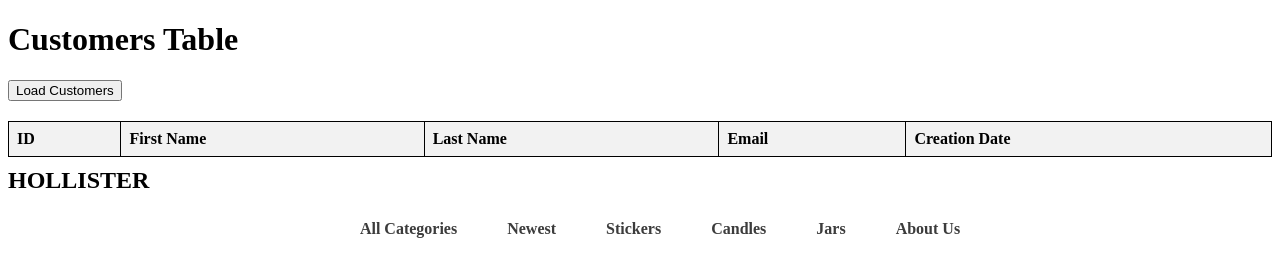
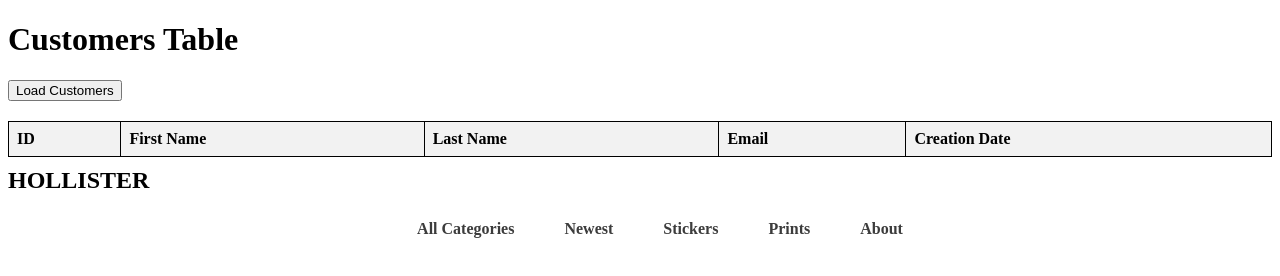
Before and after one commit to evelynhyx/Hollister, a website: page public/index.html in a window 1280 px wide. Drawn offline with Linux system fonts and the light colour scheme.

Commit message:
Updated navbar

```diff
--- a/public/index.html
+++ b/public/index.html
@@ -33,56 +33,23 @@
                 <div class="dropdown">
                   <ul class="dropdown-menu">
                     <li><a href="#">Stickers</a></li>
-                    <li><a href="#">Candles</a></li>
-                    <li><a href="#">Jars</a></li>
-                    <li><a href="#">Accessories</a></li>
+                    <li><a href="#">Prints</a></li>
+                    <li><a href="#">Cards</a></li>
                     <li><a href="#">Sets</a></li>
-                    <li><a href="#">Knit Products</a></li>
                   </ul>
                 </div>
               </li>
               <li class="nav-item">
                 <a href="#" class="nav-link">Newest</a>
-                <!-- <div class="dropdown">
-                  <ul class="dropdown-menu">
-                    <li><a href="#">Women's</a></li>
-                    <li><a href="#">Men's</a></li>
-                    <li><a href="#">Kids</a></li>
-                  </ul>
-                </div> -->
               </li>
               <li class="nav-item">
                 <a href="#" class="nav-link">Stickers</a>
-                <!-- <div class="dropdown">
-                  <ul class="dropdown-menu">
-                    <li><a href="#">Tops</a></li>
-                    <li><a href="#">Bottoms</a></li>
-                    <li><a href="#">Jeans</a></li>
-                  </ul>
-                </div> -->
               </li>
               <li class="nav-item">
-                <a href="#" class="nav-link">Candles</a>
-                <!-- <div class="dropdown">
-                  <ul class="dropdown-menu">
-                    <li><a href="#">Tops</a></li>
-                    <li><a href="#">Bottoms</a></li>
-                    <li><a href="#">Jeans</a></li>
-                  </ul>
-                </div> -->
+                <a href="#" class="nav-link">Prints</a>
               </li>
               <li class="nav-item">
-                <a href="#" class="nav-link">Jars</a>
-                <!-- <div class="dropdown">
-                  <ul class="dropdown-menu">
-                    <li><a href="#">Tops</a></li>
-                    <li><a href="#">Bottoms</a></li>
-                    <li><a href="#">Jeans</a></li>
-                  </ul>
-                </div> -->
-              </li>
-              <li class="nav-item">
-                <a href="#" class="nav-link">About Us</a>
+                <a href="#" class="nav-link">About</a>
               </li>
             </ul>
         </nav>
```
